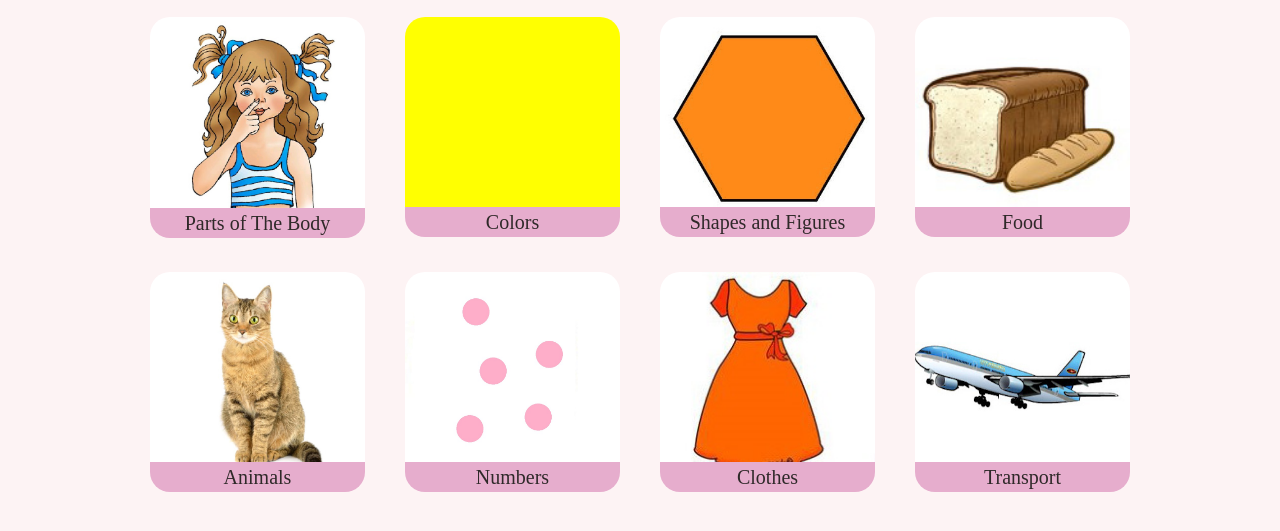
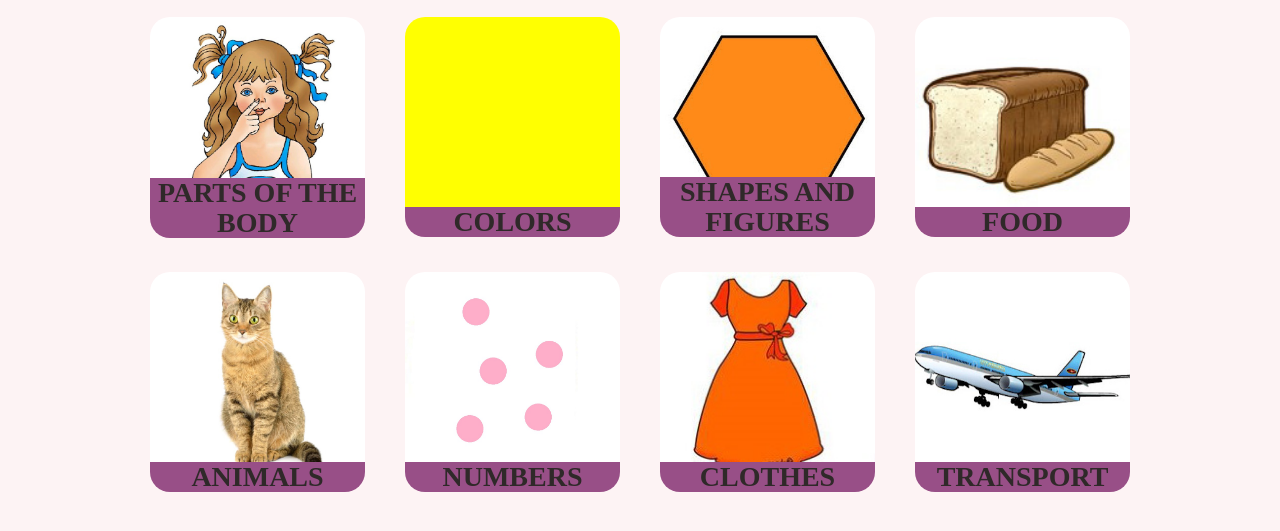
Before and after one commit to YagovkinSI/english-for-kids, a website built with webpack: page index.html in a window 1280 px wide. Shown: the part 163-694 px from the top of the page. Built offline with nearby package versions, Linux system fonts and the light colour scheme.

Commit message:
feat: difference between menu and game pages

```diff
--- a/js/functions/renderByConfig.js
+++ b/js/functions/renderByConfig.js
@@ -25,7 +25,7 @@ function renderCategories(config, mainElement) {
   gameButton.classList.add('invisible');
   mainElement.innerHTML = '';
   config.titleCards.forEach((titleCard) => {
-    const el = renderCard(titleCard.category, titleCard.category, titleCard.img);
+    const el = renderCard(titleCard.category, titleCard.category, titleCard.img, false, true);
     mainElement.appendChild(el);
   });
 }
@@ -67,7 +67,7 @@ function createElement(obj, classes, parrent) {
   return el;
 }
 
-function renderCard(title, title_back, img, playMode = false) {
+function renderCard(title, title_back, img, playMode = false, isMenu = false) {
   const el = createElement('div', ['main__item']);
   el.dataset.name = title;
   el.dataset.state = 'true';
@@ -80,6 +80,8 @@ function renderCard(title, title_back, img, playMode = false) {
   if (!playMode) {
     const frontTitle = createElement('div', ['card__title'], front);
     frontTitle.innerText = title;
+    if (isMenu)
+      frontTitle.classList.add('card__title_category');
   }
   if (!playMode) {
     const back = createElement('div', ['card__side', 'card__side_back'], card);
--- a/sass/components/_card.scss
+++ b/sass/components/_card.scss
@@ -5,6 +5,9 @@
 }
 
 .card__title {
+    font-size: 2.8rem;
+    line-height: 3.2rem;
+    font-weight: bold;
     position: absolute;
     bottom: 0;
     border-radius: 0 0  $card-border-radius $card-border-radius;
@@ -12,6 +15,11 @@
     line-height: 30px;
     width: 100%;
     background-color: $color-main;
+}
+
+.card__title_category {
+    text-transform: uppercase;
+    background-color: $color-second;
 }
 
 .card__image {
--- a/sass/layout/_main.scss
+++ b/sass/layout/_main.scss
@@ -1,6 +1,6 @@
 .main {
     background-color: $color-background;
-    min-height: calc(100vh - 140px);
+    min-height: calc(100vh - 80px);
 }
 
 .main__grid {
@@ -12,7 +12,6 @@
 }
 
 .main__item {
-    perspective: 1000;
     margin: 20px;
     &::before {
         content: "";
```
Also changed, not shown: dist/bundle.js, dist/style.css, 1 other file.
